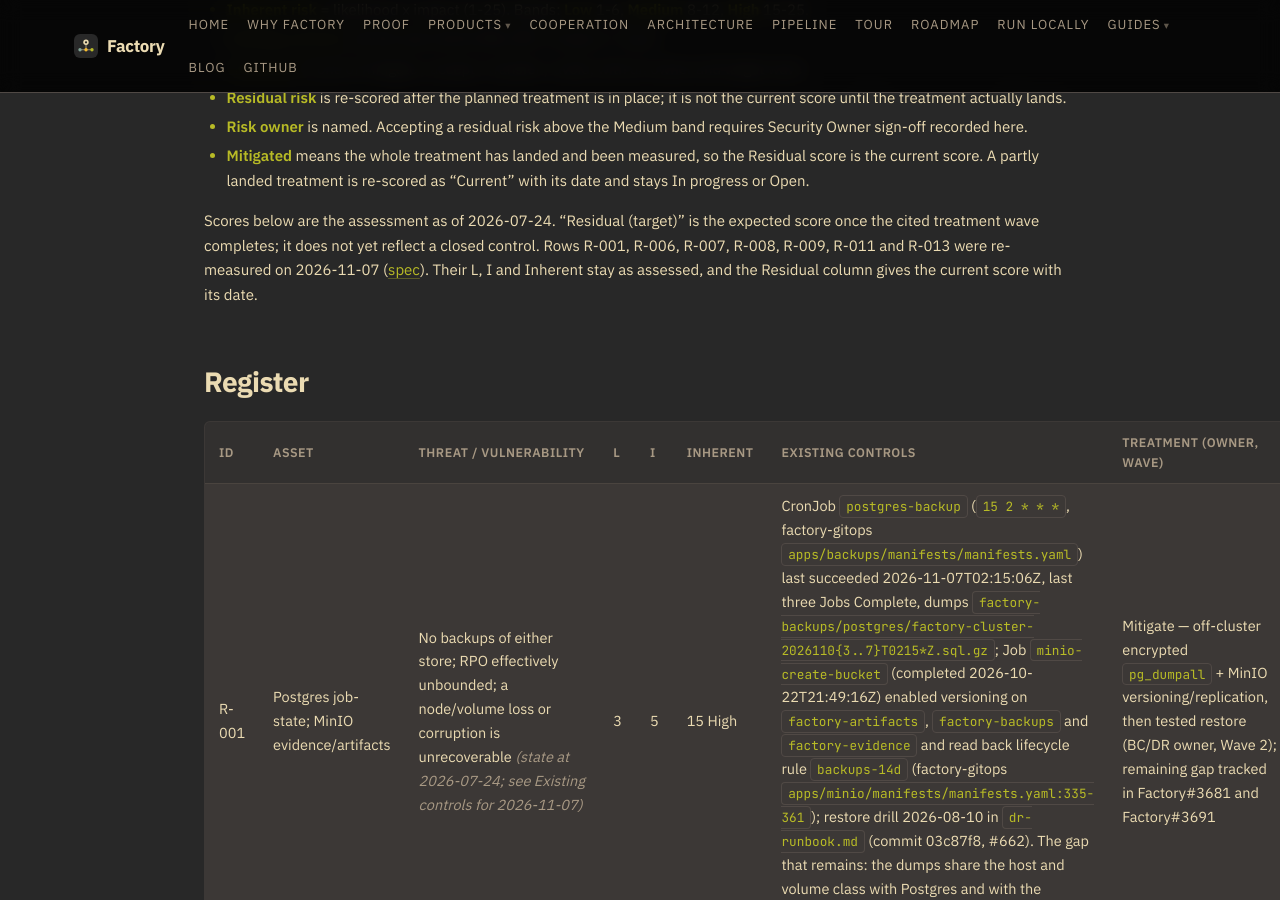
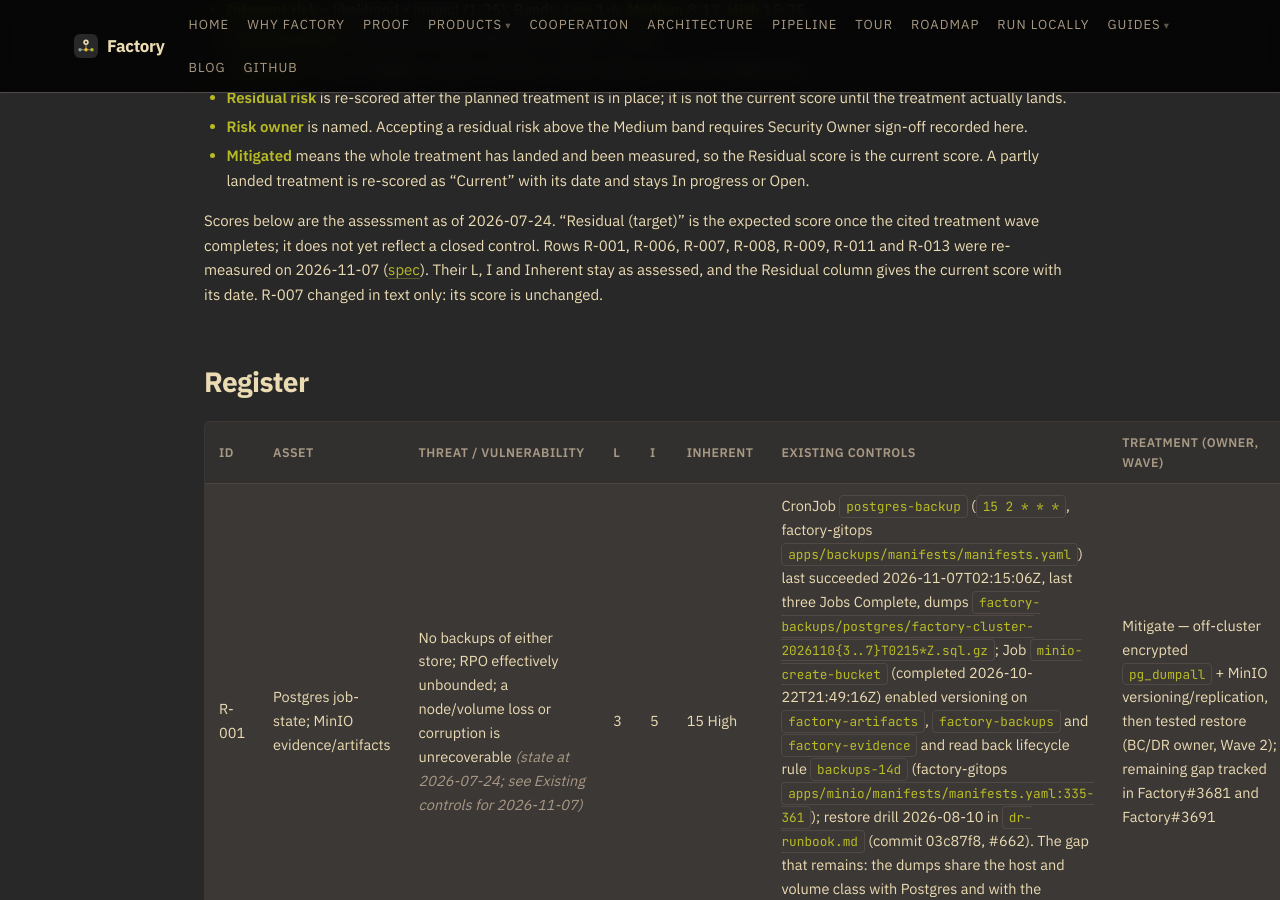
Before and after one commit to olafkfreund/Factory, a Jekyll site: the page built from docs/compliance/risk-register.md, in a window 1280 px wide and 900 px high, scrolled down 565 px. Built offline with Jekyll 4.4.1, drawn with Linux system fonts in a browser that asks for light colours; our own code applies the rules of GitHub Pages for plain Markdown files.

Commit message:
docs(compliance): name the read-back Job and note R-007 is text only (#324)
Plan step 5, from the agy diff review. The lifecycle read-back belongs to
minio-create-bucket, not postgres-backup. The register intro implied R-007
had a dated current score. No score or rating changes.

Co-Authored-By: Claude Fable 5.2 <noreply@anthropic.com>
Claude-Session: https://claude.ai/code/session_01WtDyDqabJ8SR4gD3ubwYx1

```diff
--- a/docs/compliance/risk-register.md
+++ b/docs/compliance/risk-register.md
@@ -33,7 +33,7 @@ score once the cited treatment wave completes; it does not yet reflect a closed
 Rows R-001, R-006, R-007, R-008, R-009, R-011 and R-013 were re-measured on 2026-11-07
 ([spec](../../spec/2026-11-07-324-compliance-records-refresh.md)). Their L, I and
 Inherent stay as assessed, and the Residual column gives the current score with
-its date.
+its date. R-007 changed in text only: its score is unchanged.
 
 ## Register
 
```
Also changed, not shown: docs/compliance/dr-runbook.md (+1 -1 lines).
